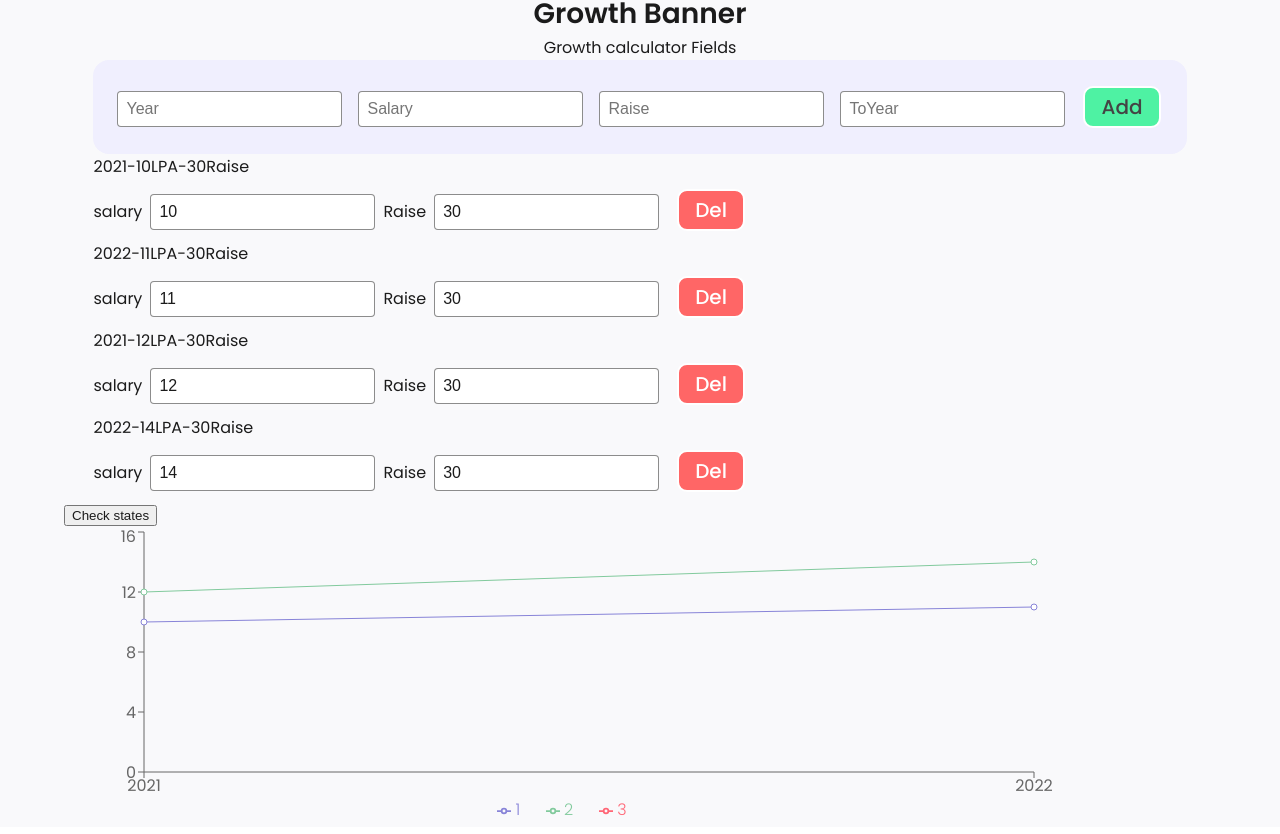
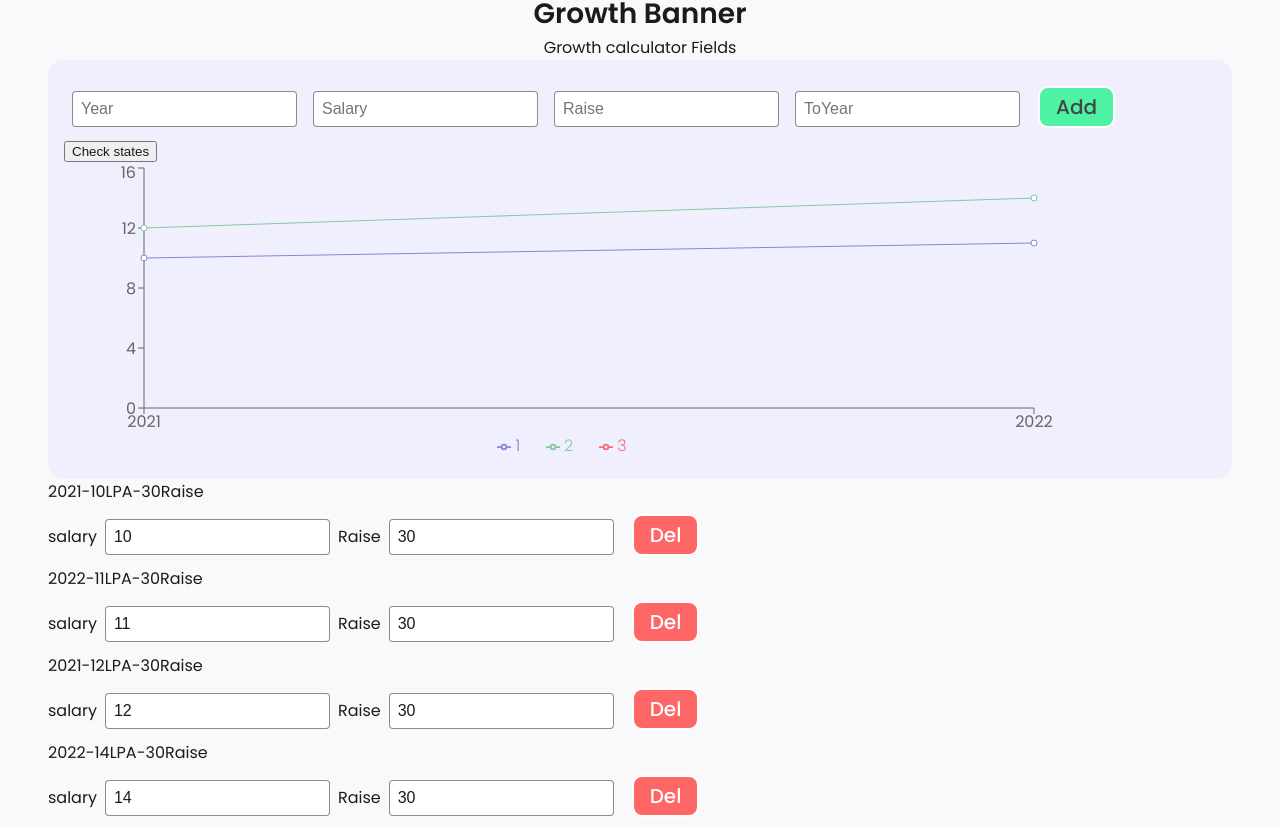
Before and after one commit to ritveak/Growth-chart, a React (Create React App) app in the folder growth-chart/: page /growthCalculator in a window 1280 px wide. Shown: the part 571-1405 px from the top of the page. Built offline with nearby package versions, Linux system fonts and the light colour scheme.

Commit message:
changed chart, row order

```diff
--- a/growth-chart/src/myComponents/growthChartTool/GrowthChartToolPage.js
+++ b/growth-chart/src/myComponents/growthChartTool/GrowthChartToolPage.js
@@ -1,6 +1,5 @@
 import React ,{useState} from 'react'
 import Banner from '../common/Banner';
-import GrowthChart from './GrowthChart';
 import chartData from './ChartData';
 import Rows from './Rows';
 import '../growthChartTool/GrowthChartToolPage.css'
@@ -25,7 +24,6 @@ const bannerData =
             <div className='growthFormTitle'>Growth Banner</div>
             <div className='growthFormsubTitle'>Growth calculator Fields</div>
             <Rows data={rowsData} dataUpdater={setRowsData} />
-            <GrowthChart  data={rowsData} dataUpdater={setRowsData}  />
 
         </div>
     )
--- a/growth-chart/src/myComponents/growthChartTool/Rows.js
+++ b/growth-chart/src/myComponents/growthChartTool/Rows.js
@@ -1,6 +1,7 @@
 import React,{useState} from 'react'
 import Row from './Row';
 import '../growthChartTool/Rows.css'
+import GrowthChart from './GrowthChart';
 
 const Rows = ({data, dataUpdater}) => {
 
@@ -54,6 +55,9 @@ const Rows = ({data, dataUpdater}) => {
             <input type='number' value={toYear} onChange={(event)=>setToYear(parseInt(event.target.value))} placeholder='ToYear'/>
 
             <button className='btn' onClick={addRow}>Add</button>
+
+            <GrowthChart  data={data} dataUpdater={dataUpdater}  />
+
             </div>
             {
                 data.map((element,position) =>
```
